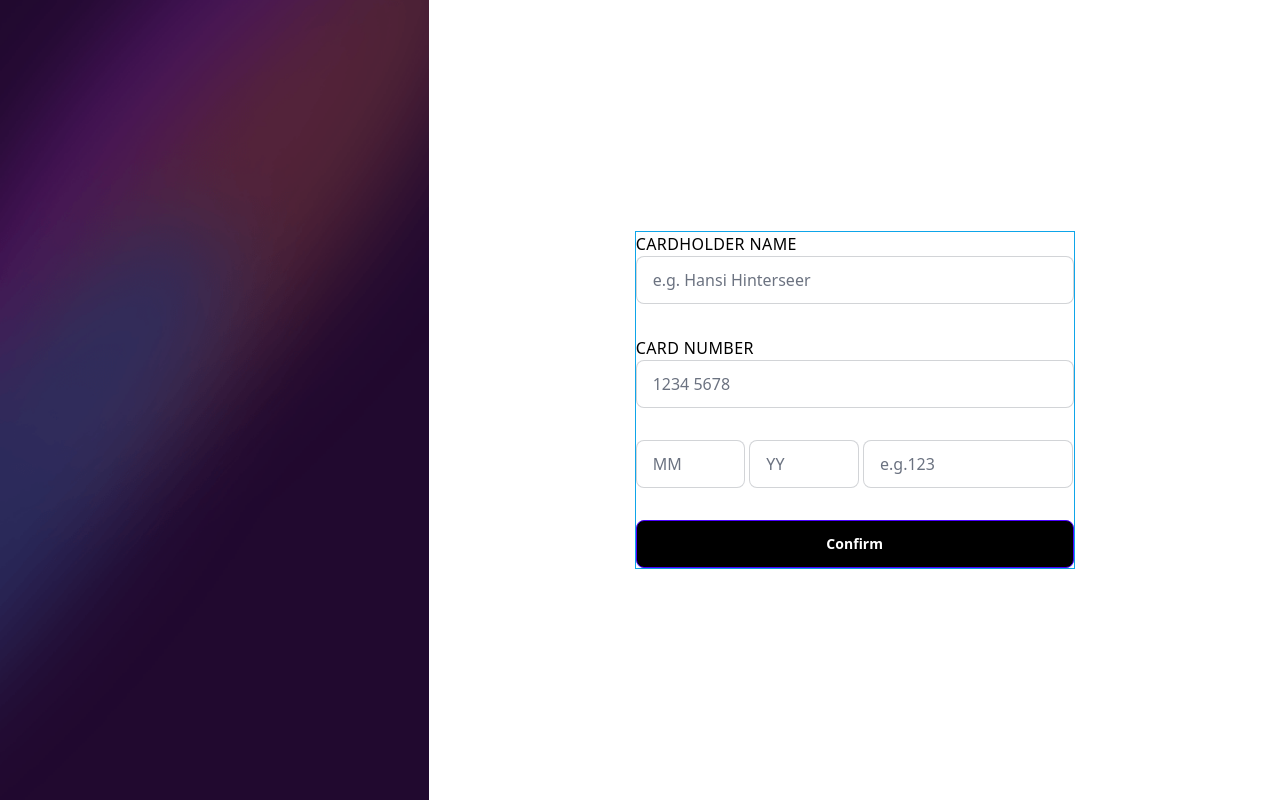
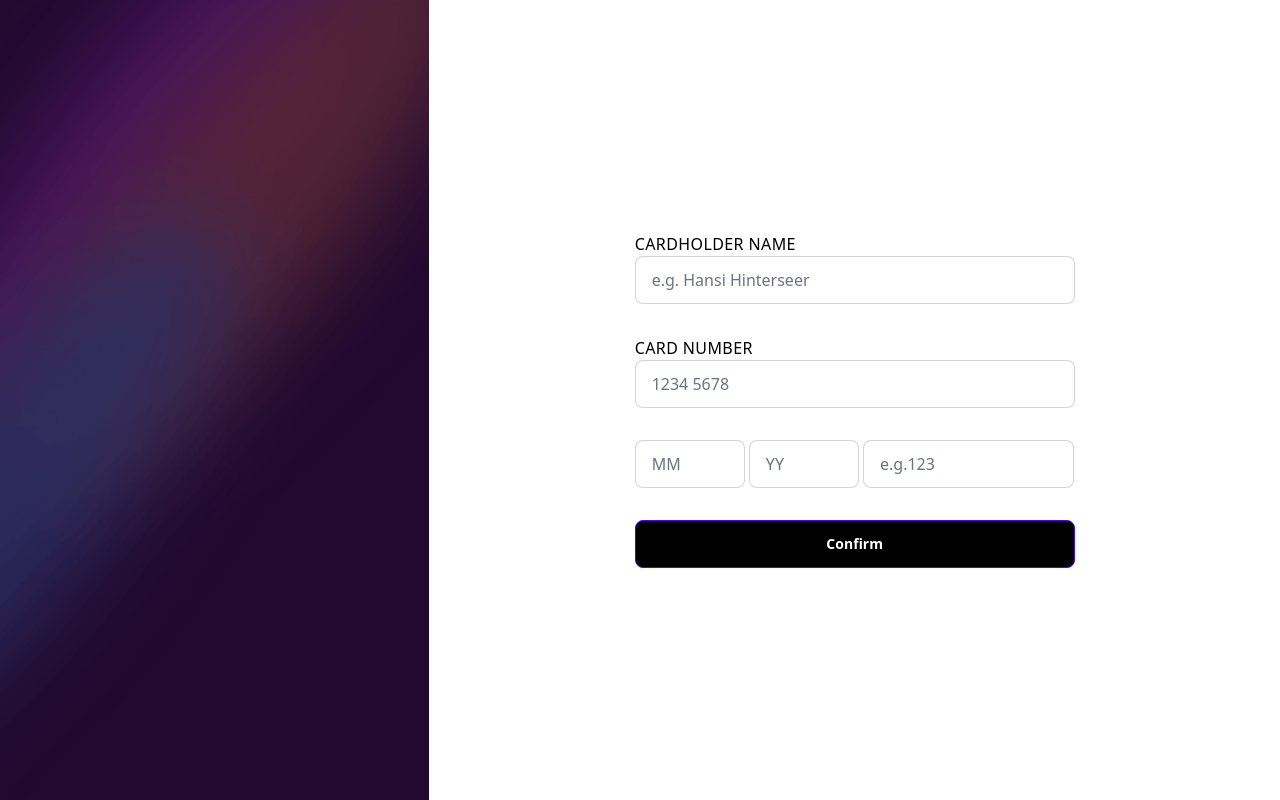
Before and after one commit to DaMuehlthaler/frontend-group-project, a SvelteKit app: page / in a window 1280 px wide. Built offline with nearby package versions, Linux system fonts and the light colour scheme.

Commit message:
border remove

```diff
--- a/src/routes/+page.svelte
+++ b/src/routes/+page.svelte
@@ -1,7 +1,7 @@
 <div class="flex">
 <img src="/images/bg-main-desktop.png" alt="ihhh" class="h-screen -z-10" />
 <div class="h-screen w-screen bg-white flex flex-col justify-center items-center">
-    <div class="w-[440px] border border-sky-500 h-fit">
+    <div class="w-[440px] h-fit">
 	<form action="/">
         <label for="name" class="text-black uppercase tracking-wide font-condensed">Cardholder Name</label>
 		<input
```
